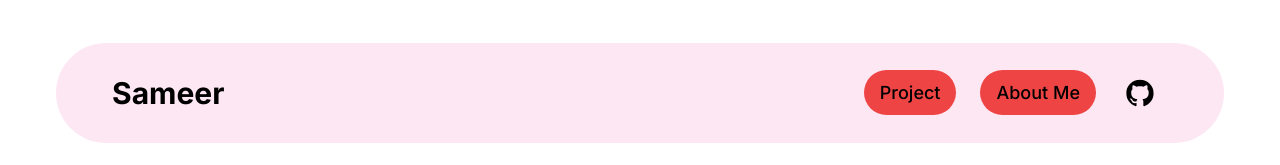
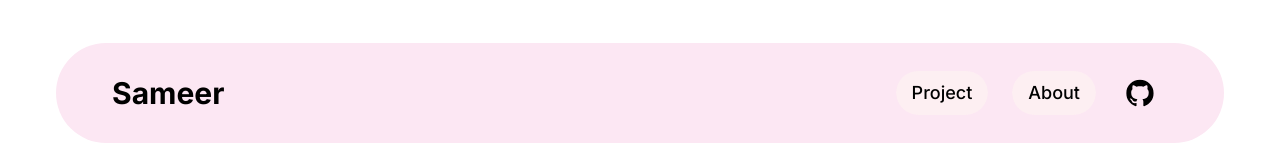
Before and after one commit to SameerJS6/Reactfolio, a React (Vite) app in the folder All-Project/: page / in a window 1280 px wide. Shown: the part 1999-2164 px from the top of the page. Built offline with nearby package versions, Linux system fonts and the light colour scheme.

Commit message:
Footer Updatd

```diff
--- a/All-Project/src/components/Footer.jsx
+++ b/All-Project/src/components/Footer.jsx
@@ -1,4 +1,5 @@
 import React from "react";
+import Ripple from "../hook/Ripple";
 
 export default function Footer() {
   return (
@@ -51,32 +52,46 @@ export default function Footer() {
 
       <nav
         role="Footer Navigation"
-        className="my-9 ml-2 mr-1 flex flex-col items-center justify-between gap-5 rounded-full bg-pink-100 py-3 pl-2 pr-1 sm:my-10 sm:ml-6 sm:mr-5 sm:flex-row sm:py-4 sm:pl-6 sm:pr-5 md:my-12 md:gap-2 md:pl-7 md:pr-6 lg:mx-14 lg:px-14 lg:py-7"
+        className="mx-6 my-9 flex flex-col items-center justify-between gap-5 rounded-3xl bg-pink-100 py-3 pl-2 pr-1 sm:my-10 sm:ml-6 sm:mr-5 sm:flex-row sm:rounded-full sm:py-4 sm:pl-6 sm:pr-5 md:my-12 md:gap-2 md:pl-7 md:pr-6 lg:mx-14 lg:px-14 lg:py-7"
       >
         <div>
           <p className="text-2xl font-bold sm:text-3xl">Sameer</p>
         </div>
-        <ul className="flex flex-row items-center gap-4 px-2 font-medium md:gap-6 xl:text-lg">
-          <li className="transition-all duration-[350ms] ease-in-out hover:-translate-y-1">
+        <ul className="grid grid-cols-2 items-center gap-4  px-2 font-medium sm:flex sm:flex-row md:gap-6 xl:text-lg">
+          <li
+            data-tooltip-place="top"
+            data-tooltip-content="Go to Project"
+            data-tooltip-delay-show={300}
+            className="navLinks overflow-hidden rounded-3xl py-2 transition-all duration-[350ms] ease-in-out hover:-translate-y-1 active:rounded-2xl"
+          >
             <a
-              className="cursor-pointer rounded-3xl bg-red-500 px-4 py-3 transition-all duration-[350ms] ease-in-out hover:bg-lime-50 active:rounded-2xl"
+              className="relative cursor-pointer overflow-hidden rounded-3xl bg-red-50 bg-opacity-75 px-4 py-3 transition-all duration-[350ms] ease-in-out hover:bg-opacity-100 active:rounded-2xl"
               onClick={() => setIsOpen(false)}
               href="#Projects"
             >
               Project
+              <Ripple color="rgb(236 72 153)" duration={400} />
             </a>
           </li>
-          <li className="py-2 transition-all duration-[350ms] ease-in-out hover:-translate-y-1">
+          <li
+            data-tooltip-place="top"
+            data-tooltip-content="Go to Project"
+            data-tooltip-delay-show={300}
+            className="navLinks overflow-hidden rounded-3xl py-2 transition-all duration-[350ms] ease-in-out hover:-translate-y-1 active:rounded-2xl"
+          >
             <a
-              className="cursor-pointer rounded-3xl bg-red-500 px-4 py-3 transition-all duration-[350ms] ease-in-out hover:bg-lime-50 active:rounded-2xl"
+              className="relative cursor-pointer overflow-hidden rounded-3xl bg-red-50 bg-opacity-75 px-4 py-3 transition-all duration-[350ms] ease-in-out hover:bg-opacity-100 active:rounded-2xl"
               onClick={() => setIsOpen(false)}
               href="#About"
             >
-              About Me
+              About
+              <Ripple color="rgb(236 72 153)" duration={400} />
             </a>
           </li>
           <a
-            className="scale-[140%] self-center rounded-[50%] p-2 transition-all duration-[350ms] ease-in-out hover:-translate-y-1 hover:bg-lime-50 sm:scale-[115%]"
+            data-tooltip-place="top"
+            data-tooltip-delay-show={300}
+            className="github-tooltip | relative col-span-2 mx-auto flex scale-[140%] items-center gap-2 self-center overflow-hidden rounded-[100vmax] bg-pink-50 px-4 py-1.5 text-xs transition-all duration-[350ms] ease-in-out hover:-translate-y-1 hover:bg-pink-50 hover:bg-opacity-75 max-sm:my-2 sm:scale-[115%] sm:gap-0 sm:rounded-[50%] sm:bg-transparent sm:p-2 sm:px-2 sm:indent-[-9999px]"
             href="https://github.com/SameerJS6"
             target={"_blank"}
           >
@@ -101,6 +116,8 @@ export default function Footer() {
                 />
               </g>
             </svg>
+            Visit Github
+            <Ripple color="rgb(236 72 153)" duration={400} />
           </a>
         </ul>
       </nav>
```
